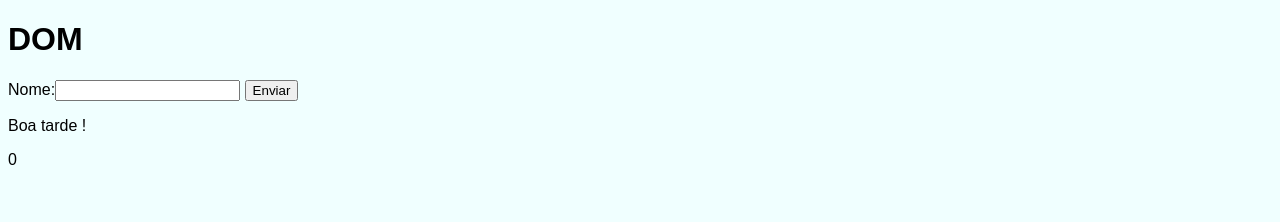
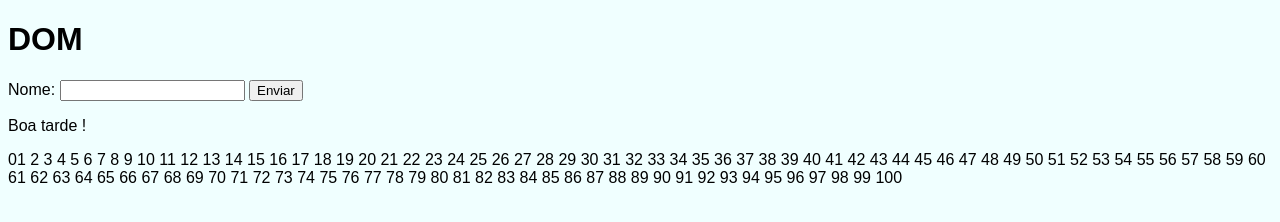
Before and after one commit to LuizFelipe-TINF/atvidades-java, a plain HTML site: page aula3009/index.html in a window 1280 px wide. Both pictures are taken after a click on the button "Enviar". Drawn offline with Linux system fonts and the light colour scheme.

Commit message:
Add files via upload

```diff
--- a/aula3009/lacorep1,100.js
+++ b/aula3009/lacorep1,100.js
@@ -1,6 +1,3 @@
-
-
-
 
 function alterarMSG(nome){
     const elemento = document.getElementById("msg")
@@ -12,14 +9,16 @@ function alterarMSG(nome){
     elementoBotao.addEventListener("click", function(){
 
        const elemento = document.getElementById("msg")
+
        const nome = document.getElementById("nome").value
+
        console.log(nome)
+
         elemento.innerHTML = `Boa tarde ${nome}!`
-        for(i = 0; i >= 100; i++ ){
 
-            document.getElementById("numero")
-            elemento.innerHTML = (numero)
-
-        }
+        let numerosElemento = document.getElementById("numeros");
+        for (let i = 1; i <= 100; i++) {
+        numerosElemento.innerHTML += i + " "; //" " para adicionar um espaço entre os números, faz virar string
+    }
 
     })
```
Also changed, not shown: aula3009/index.html (+3 -2 lines).
